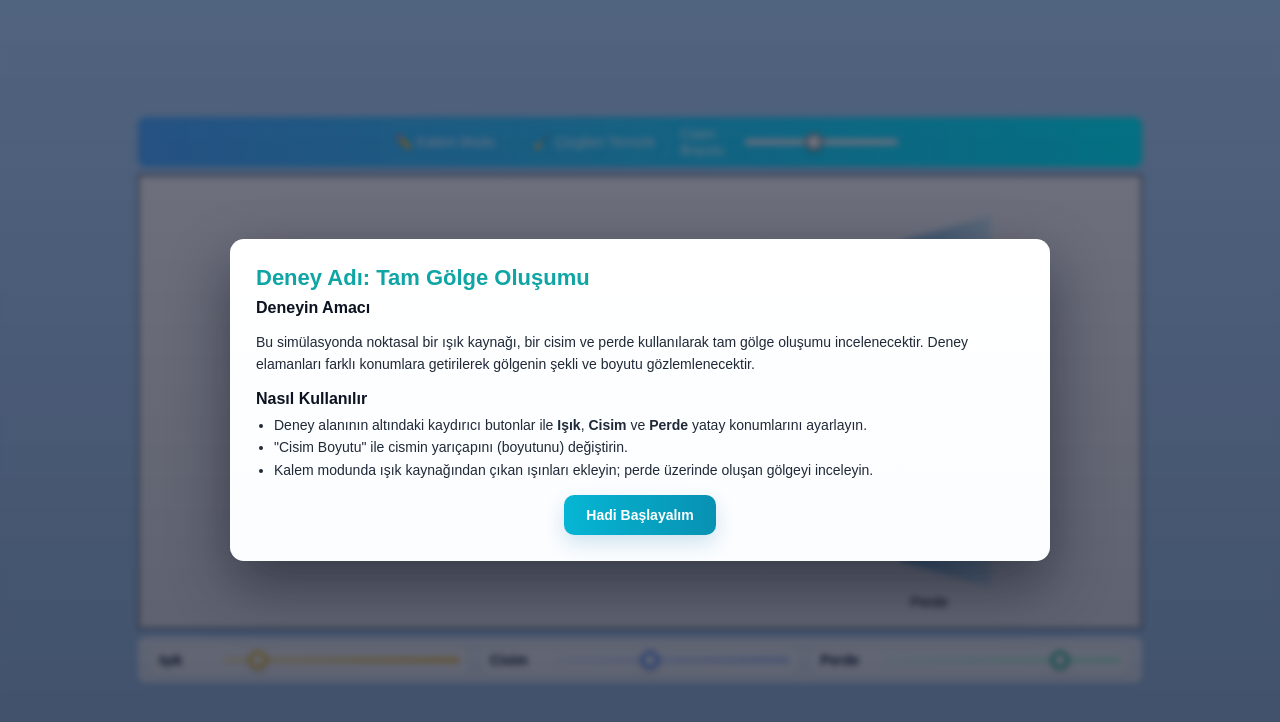
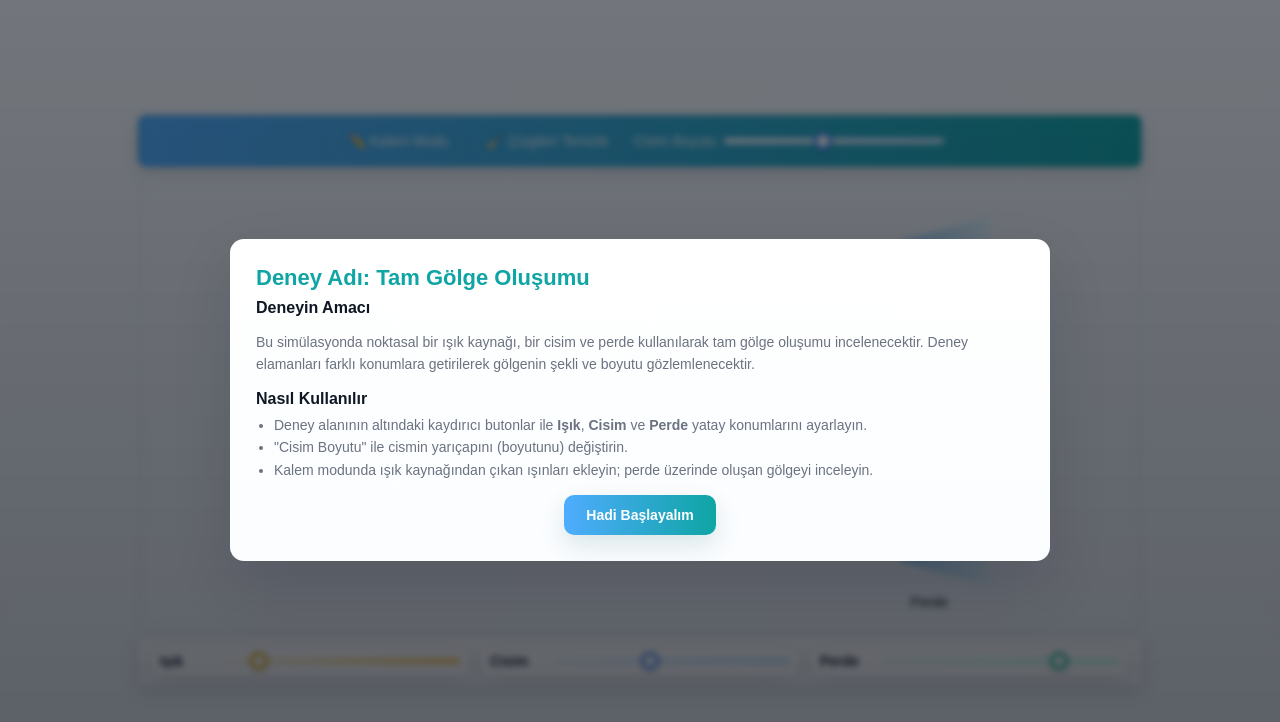
Before and after one commit to aysenurkarabass/storyline-html, a plain HTML site: page index.html in a window 1280 px wide. Drawn offline with Linux system fonts and the light colour scheme.

Commit message:
renk düzeltmeleri

```diff
--- a/index.html
+++ b/index.html
@@ -5,16 +5,29 @@
 <meta name="viewport" content="width=device-width, initial-scale=1.0">
 <title>Tam Gölge – Noktasal Işık</title>
 <style>
+:root{
+  --bg: #f3f7fb;
+  --surface: #ffffff;
+  --card-end: #fbfdff;
+  --muted: #6b7280;
+  --text: #0f1724;
+  --primary: #0ea5a4;
+  --primary-700: #549695;
+  --accent: #4facfe;
+  --warm-400: #ffd166;
+  --shadow: rgba(2,6,23,0.12);
+}
 * { box-sizing: border-box; }
 body {
   margin:0;
-  background:#accef0;
+  background:var(--bg);
   font-family:Arial;
   padding: 16px;
   display:flex;
   align-items:center;
   justify-content:center;
   min-height:100vh;
+  color:var(--text);
 }
 .app{
   display:flex;
@@ -34,15 +47,16 @@ body {
   overflow-x:auto;
   -webkit-overflow-scrolling:touch;
   width:100%;
-  background: linear-gradient(180deg,#f7fbfe,#eef7fc);
+  background: linear-gradient(180deg,var(--surface),var(--card-end));
   padding:8px 12px;
   border-radius:8px;
-  box-shadow:0 4px 8px rgba(0,0,0,0.04);
+  box-shadow:0 6px 18px var(--shadow);
+  border:1px solid rgba(15,23,42,0.04);
 }
 .overlay{
   position:fixed;
   inset:0;
-  background:linear-gradient(180deg, rgba(6,12,34,0.55), rgba(6,12,34,0.65));
+  background:linear-gradient(180deg, rgba(8,12,20,0.55), rgba(8,12,20,0.65));
   display:flex;
   align-items:center;
   justify-content:center;
@@ -51,13 +65,13 @@ body {
   -webkit-backdrop-filter: blur(3px);
 }
 .overlay-card{
-  background: linear-gradient(180deg,#ffffff, #fbfdff);
+  background: linear-gradient(180deg,var(--surface), var(--card-end));
   max-width:820px;
   width:92%;
   padding:26px;
   border-radius:14px;
-  box-shadow:0 24px 60px rgba(2,6,23,0.45);
-  color:#071023;
+  box-shadow:0 24px 60px rgba(2,6,23,0.12);
+  color:var(--text);
   transform-origin:center;
   animation: popIn 360ms ease both;
 }
@@ -67,13 +81,13 @@ body {
   align-items:center;
 }
 .overlay-card h1{ margin:0 0 6px 0; font-size:22px; }
-.overlay-card .tag{ color:#0ea5a4; font-weight:700; font-size:13px; }
-.overlay-card h2{ margin:8px 0 6px 0; font-size:16px; color:#0b1220; }
-.overlay-card p, .overlay-card ul{ font-size:14px; line-height:1.6; color:#1f2937; }
+.overlay-card .tag{ color:var(--primary); font-weight:700; font-size:13px; }
+.overlay-card h2{ margin:8px 0 6px 0; font-size:16px; color:var(--text); }
+.overlay-card p, .overlay-card ul{ font-size:14px; line-height:1.6; color:var(--muted); }
 .overlay-card ul{ padding-left:18px; margin:6px 0 0 0; }
 .overlay-illustration{ width:140px; height:100px; flex:0 0 auto; }
-.start-btn{ background: linear-gradient(90deg,#06b6d4,#0891b2); color:#fff; border:none; padding:12px 22px; border-radius:10px; font-weight:700; cursor:pointer; box-shadow:0 8px 20px rgba(3,105,161,0.18); }
-.start-btn:hover{ transform:translateY(-2px); box-shadow:0 12px 28px rgba(3,105,161,0.2); }
+.start-btn{ background: linear-gradient(90deg,var(--accent),var(--primary)); color:#fff; border:none; padding:12px 22px; border-radius:10px; font-weight:700; cursor:pointer; box-shadow:0 10px 26px rgba(5,85,90,0.14); }
+.start-btn:hover{ transform:translateY(-2px); box-shadow:0 14px 32px rgba(5,85,90,0.16); }
 .overlay-footer{ text-align:center; margin-top:14px; }
 
 @keyframes popIn{ from{ transform: translateY(8px) scale(0.98); opacity:0 } to{ transform:none; opacity:1 } }
@@ -81,10 +95,10 @@ body {
   display:flex;
   align-items:center;
   gap:8px;
-  background: #ffffff;
+  background: var(--surface);
   padding:6px 8px;
   border-radius:8px;
-  box-shadow:0 6px 14px rgba(16,24,40,0.04);
+  box-shadow:0 8px 20px var(--shadow);
   border:1px solid rgba(15,23,42,0.04);
   flex: 1 1 0;
   min-width: 0;
@@ -106,8 +120,9 @@ body {
 canvas {
   display:block;
   margin:auto;
-  background:#f5f3f3;
-  border:1px solid #000000;
+  background: var(--bg);
+  border:1px solid rgba(2,6,23,0.06);
+  box-shadow: 0 6px 18px rgba(9,30,45,0.03) inset;
   touch-action:none;
   width: 100%;
   height: 100%;
@@ -115,9 +130,9 @@ canvas {
 .position-controls .icon{
   display:none;
 }
-.top-controls{ background: linear-gradient(90deg,#4facfe,#00f2fe); color:#fff; }
-.top-controls button{ background:transparent; color:#fff; border:1px solid rgba(255,255,255,0.2); padding:8px 12px; border-radius:8px; transition: all 200ms ease; }
-.top-controls button.active{ background:rgba(34,197,94,0.8); border-color:rgba(34,197,94,0.5); }
+.top-controls{ background: linear-gradient(90deg,var(--accent),var(--primary)); color:#fff; }
+.top-controls button{ background:transparent; color:#fff; border:1px solid rgba(255,255,255,0.14); padding:8px 12px; border-radius:8px; transition: all 200ms ease; }
+.top-controls button.active{ background:var(--primary-700); border-color:rgba(5,122,120,0.28); }
 .top-controls label{ color:#fff; }
 
 /* Slider base style */
@@ -126,7 +141,7 @@ input[type="range"]{
   appearance:none;
   height:6px;
   border-radius:6px;
-  background:#e6eef7;
+  background:linear-gradient(90deg, rgba(14,165,164,0.08), rgba(79,172,254,0.06));
   outline:none;
   margin:0;
   padding:0;
@@ -134,17 +149,23 @@ input[type="range"]{
 }
 input[type="range"]::-webkit-slider-thumb{
   -webkit-appearance:none;
-  width:18px; height:18px; border-radius:50%; background:#fff; box-shadow:0 2px 6px rgba(0,0,0,0.2); border:3px solid #999;
+  width:18px; height:18px; border-radius:50%; background:#fff; box-shadow:0 2px 6px rgba(2,6,23,0.12); border:3px solid rgba(15,23,42,0.12);
 }
-input[type="range"]::-moz-range-thumb{ width:18px; height:18px; border-radius:50%; background:#fff; border:3px solid #999; }
+input[type="range"]::-moz-range-thumb{ width:18px; height:18px; border-radius:50%; background:#fff; border:3px solid rgba(15,23,42,0.12); }
 
 /* Per-control colors */
-#lightSlider{ background: linear-gradient(90deg,#fff3bf,#ffd166); }
-#lightSlider::-webkit-slider-thumb{ border-color:#ffbf00; }
-#objectSlider{ background: linear-gradient(90deg,#f0f4ff,#b8d0ff); }
-#objectSlider::-webkit-slider-thumb{ border-color:#3b82f6; }
-#screenSlider{ background: linear-gradient(90deg,#e6fff7,#bfffe0); }
-#screenSlider::-webkit-slider-thumb{ border-color:#06b58b; }
+#lightSlider{ background: linear-gradient(90deg,#fffaf0, var(--warm-400)); }
+#lightSlider::-webkit-slider-thumb{ border-color: #e7a700; }
+#objectSlider{ background: linear-gradient(90deg,#eef7ff,#c8e4ff); }
+#objectSlider::-webkit-slider-thumb{ border-color: #3b82f6; }
+#screenSlider{ background: linear-gradient(90deg,#eafbf8,#c8fff0); }
+#screenSlider::-webkit-slider-thumb{ border-color: #06b58b; }
+/* Ensure the size slider in the top-controls is visible and usable */
+#sizeSlider{ background: linear-gradient(90deg,#eef7ff,#c8e4ff); max-width:260px; min-width:140px; }
+#sizeSlider::-webkit-slider-thumb{ border-color:#3b82f6; }
+#sizeSlider::-moz-range-thumb{ border-color:#3b82f6; }
+.top-controls label{ display:flex; align-items:center; gap:8px; }
+.top-controls label input[type="range"]{ width: 220px; }
 .controls{
   width: 100%;
   max-width: 1000px;
@@ -425,15 +446,15 @@ function drawScene(){
 
   // IŞIK PARILTI
   const glow=ctx.createRadialGradient(light.x,light.y,1,light.x,light.y,25*scale);
-  glow.addColorStop(0,"rgba(255,220,100,0.9)");
-  glow.addColorStop(1,"rgba(255,220,100,0)");
+  glow.addColorStop(0,"rgba(255,210,120,0.95)");
+  glow.addColorStop(1,"rgba(255,210,120,0)");
   ctx.fillStyle=glow;
   ctx.beginPath();
   ctx.arc(light.x,light.y,25*scale,0,Math.PI*2);
   ctx.fill();
 
   // IŞIK NOKTA
-  ctx.fillStyle="#ffd000";
+  ctx.fillStyle="#ffd166";
   ctx.beginPath();
   ctx.arc(light.x,light.y,light.r,0,Math.PI*2);
   ctx.fill();
@@ -443,8 +464,8 @@ function drawScene(){
     object.x-object.r/3,object.y-object.r/3,5*scale,
     object.x,object.y,object.r
   );
-  grad.addColorStop(0,"#ddd");
-  grad.addColorStop(1,"#555");
+  grad.addColorStop(0,"#e6e9ee");
+  grad.addColorStop(1,"#4b5563");
   ctx.fillStyle=grad;
   ctx.beginPath();
   ctx.arc(object.x,object.y,object.r,0,Math.PI*2);
@@ -452,8 +473,8 @@ function drawScene(){
 
   // PERDE (GENİŞ & UZUN)
   const pgrad=ctx.createLinearGradient(screen.x+screen.w,0,screen.x,0);
-  pgrad.addColorStop(0,"#cfe8f3");
-  pgrad.addColorStop(1,"#7fb6d9");
+  pgrad.addColorStop(0,"#e6f6fd");
+  pgrad.addColorStop(1,"#9bd2f8");
   ctx.fillStyle=pgrad;
   ctx.beginPath();
   ctx.moveTo(screen.x+screen.w,screen.y);
@@ -464,7 +485,7 @@ function drawScene(){
   ctx.fill();
 
   // IŞINLAR
-  ctx.strokeStyle="#000";
+  ctx.strokeStyle="rgba(6,12,20,0.8)";
   ctx.lineWidth=2*scale;
   rays.forEach(r=>{
     ctx.beginPath();
@@ -476,7 +497,7 @@ function drawScene(){
   if(rays.length===2) drawShadow();
 
   // ETİKETLER
-  ctx.fillStyle="#000";
+  ctx.fillStyle="#0f1724";
   ctx.font=`${14*scale}px Arial`;
   ctx.fillText("Işık",light.x-12*scale,light.y+22*scale);
   ctx.fillText("Cisim",object.x-18*scale,object.y+object.r+18*scale);
@@ -500,7 +521,7 @@ function drawShadow(){
   const h=bottom-top;
   if(h<=0)return;
 
-  ctx.fillStyle="rgba(0,0,0,0.35)";
+  ctx.fillStyle="rgba(2,6,23,0.28)";
   ctx.beginPath();
   ctx.ellipse(
     screen.x+screen.w/2,
```
